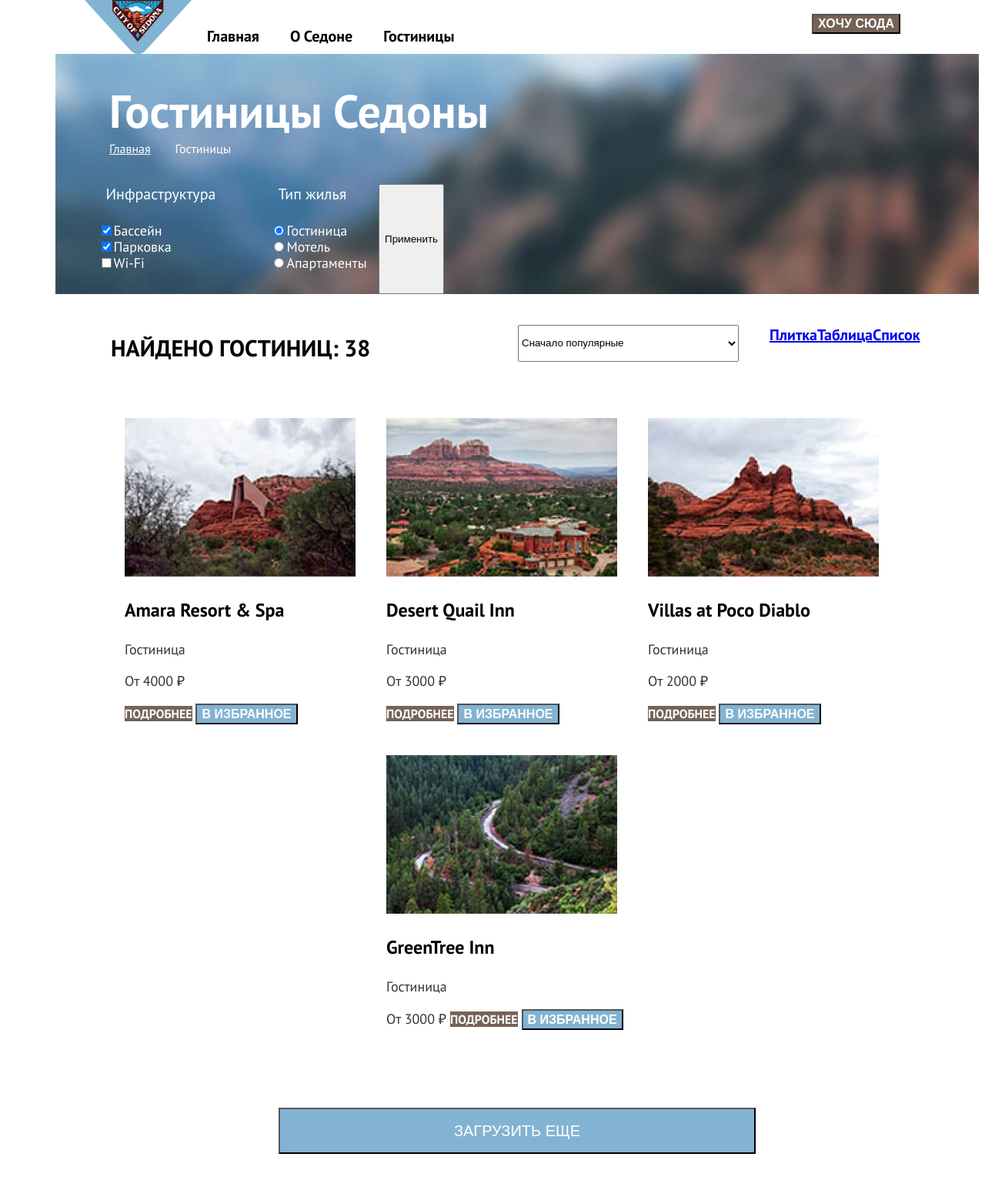
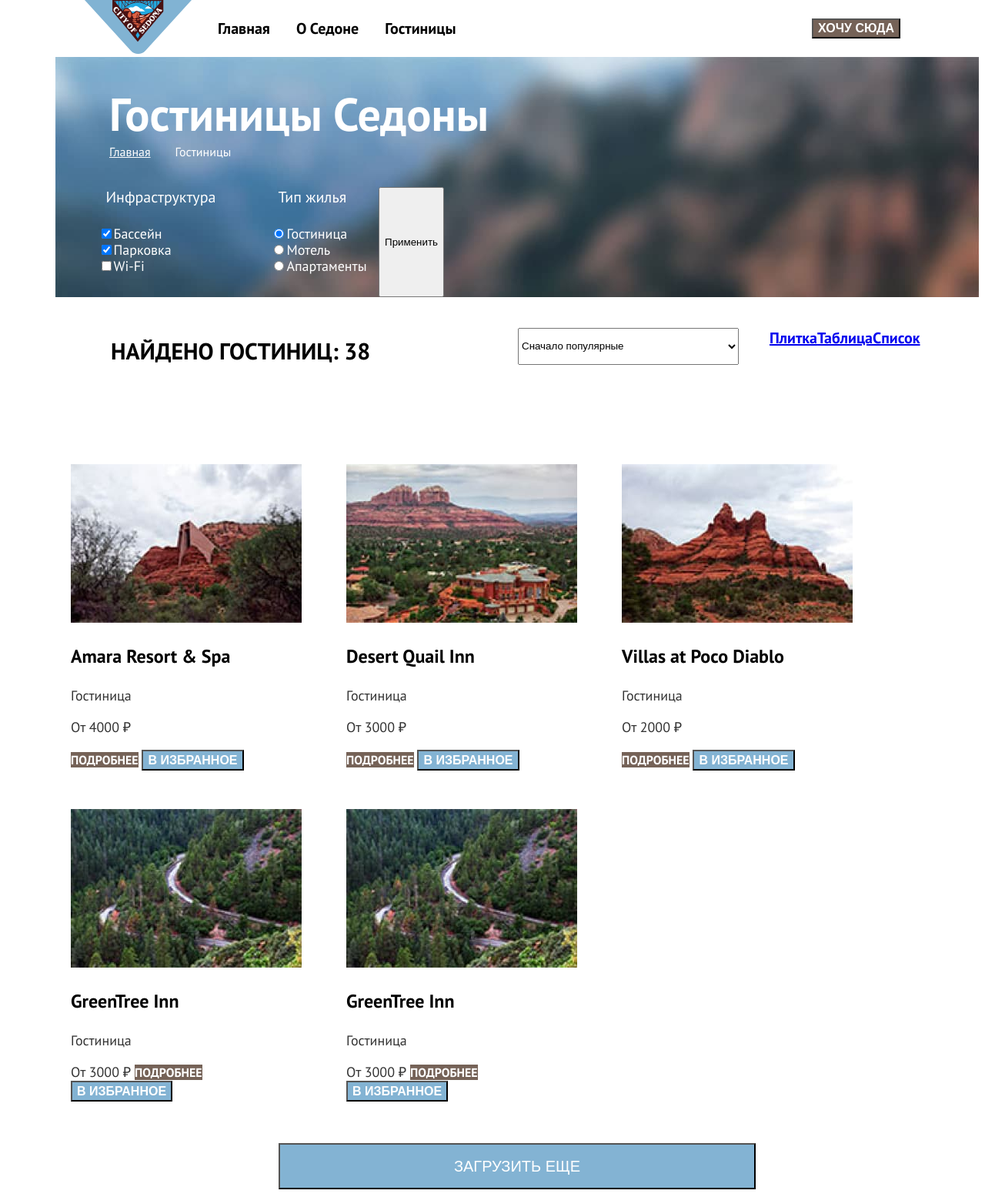
Before and after one commit to htmlacademy-htmlcss/2006997-sedona-33, a plain HTML site: page catalog.html in a window 1280 px wide. Shown: the top 1555 px of the page at 77% size. Drawn offline with Linux system fonts and the light colour scheme.

Commit message:
Гриды на каталоге

```diff
--- a/catalog.html
+++ b/catalog.html
@@ -182,6 +182,19 @@
           <a class="product-card-button-detail" href="#">Подробнее</a>
           <button class="button-product-card" type="submit">В избранное</button>
         </li>
+
+
+        <li class="product-card">
+          <a class="product-card-link" href="product.html">
+            <img class="product-card-image" src="images/catalog/hotel-4.jpg" width="300" height="206"
+              alt="Гостиница в лесу">
+            <h3 class="product-card-title">GreenTree Inn</h3>
+          </a>
+          <p class="product-card-frame">Гостиница</p>
+          <b class="product-card-prise">От 3000 ₽</b>
+          <a class="product-card-button-detail" href="#">Подробнее</a>
+          <button class="button-product-card" type="submit">В избранное</button>
+        </li>
       </ul>
       <button class="buttom-advantages-list-show-more" type="button">Загрузить еще</button>
 
--- a/styles/styles.css
+++ b/styles/styles.css
@@ -127,14 +127,15 @@ body {
 
 .navigation {
   display: flex;
-  width: 1200px;
+  align-items: center;
+  width: 1060px;
   margin: 0 auto;
 }
 
 
 .navigation-link {
   display: block;
-  padding: 34px 20px;
+  padding-left: 34px;
   font-size: 20px;
   line-height: 26px;
   font-weight: 700;
@@ -151,9 +152,9 @@ body {
   padding: 0;
   list-style-type: none;
 }
-
 .user-list {
   display: flex;
+  align-items: center;
   flex-wrap: wrap;
   max-width: 250px;
   margin-left: auto;
@@ -161,7 +162,10 @@ body {
 }
 
 navigation-logo {
+  display: flex;
+  align-items: center;
   width: 138px;
+
 }
 
 .navigation-user .navigation-link {
@@ -171,8 +175,8 @@ navigation-logo {
 
 .page-header {
   display: flex;
+  flex-wrap: wrap;
   width: 1060px;
-  height: 70px;
   margin: 0 auto;
 }
 
@@ -407,17 +411,19 @@ navigation-logo {
 }
 
 .product-list {
-  display: flex;
-  flex-wrap: wrap;
-  justify-content: center;
-  margin: 0 auto;
-  padding: 20px;
+  display: grid;
+  grid-template-columns: 340px 340px 340px;
+  column-gap: 18px;
+  row-gap: 10px;
   list-style-type: none;
+  margin: 0;
+  margin-bottom: 34px;
+  margin-top: 56px;
+  padding: 0;
 }
 
 .product-card {
-  width: 340px;
-  height: 438px;
+padding: 20px;
 }
 
 .catalog-products {
@@ -428,6 +434,7 @@ navigation-logo {
 
 .catalog-filter {
   display: flex;
+  flex-wrap: wrap;
 }
 
 .catalog-filter-title {
@@ -451,6 +458,7 @@ navigation-logo {
 
 .under-filter {
   display: flex;
+  flex-wrap: wrap;
   width: 1056px;
   margin: 0 auto;
 
@@ -523,12 +531,14 @@ navigation-logo {
 
 .sorting-right {
   display: flex;
+  flex-wrap: wrap;
   list-style-type: none;
   margin: 0 auto;
 }
 
 .sorting-container {
   display: flex;
+  flex-wrap: wrap;
   color: #FFFFFF;
   background-color: #83B3D3;
   font-weight: 700;
@@ -614,6 +624,7 @@ navigation-logo {
 
 .breadcrumbs {
   display: flex;
+  flex-wrap: wrap;
   margin: 0;
   margin-left: 70px;
   padding: 0;
@@ -628,6 +639,7 @@ navigation-logo {
 
 .sorting-container {
   display: flex;
+  flex-wrap: wrap;
   margin-top: 40px;
   margin-bottom: 53px;
   color: #333333;
@@ -641,6 +653,7 @@ navigation-logo {
 
 .pagination-container {
   display: flex;
+  flex-wrap: wrap;
   margin-top: 60px;
   margin-bottom: 73px;
   margin-left: 72px;
@@ -650,6 +663,7 @@ navigation-logo {
 
 .pagination {
   display: flex;
+  flex-wrap: wrap;
   margin: 0;
   padding: 0;
   list-style-type: none;
@@ -661,6 +675,7 @@ navigation-logo {
 
 .pagination-link {
   display: block;
+  flex-wrap: wrap;
   box-sizing: border-box;
   width: 55px;
   height: 55px;
```
Also changed, not shown: index.html (+3 -3 lines).
